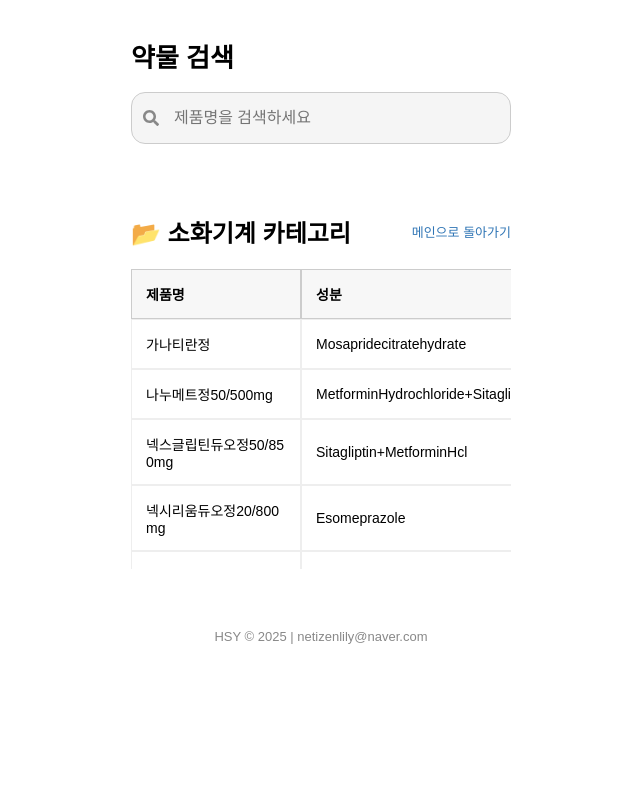
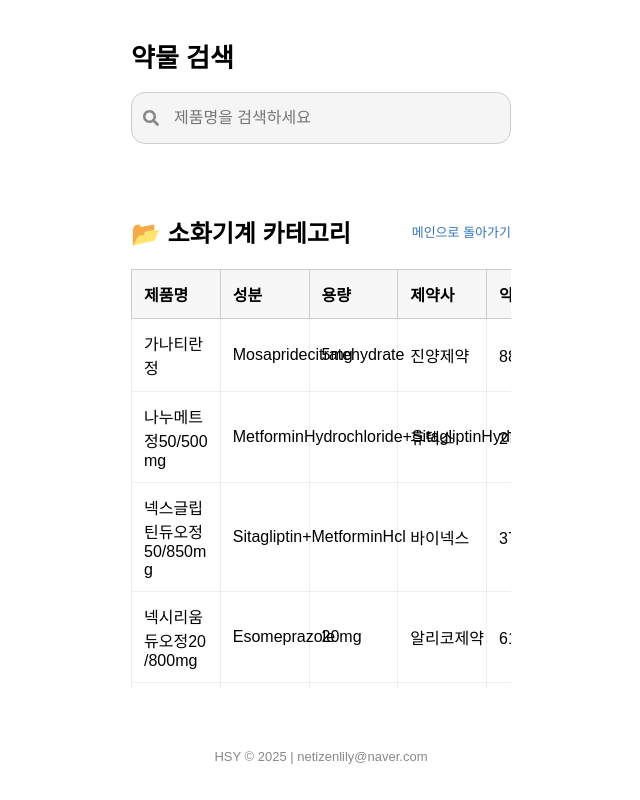
Before and after one commit to dasampharm/dasanpharm, a React (Create React App) app: page / in a window 1280 px wide. Both pictures are taken after a click on the button "소화기계". Shown: the whole page, without its empty margins (319-959 px from the left). Built offline with nearby package versions, Linux system fonts and the light colour scheme.

Commit message:
App.js 업데이트 하기

```diff
--- a/src/App.js
+++ b/src/App.js
@@ -1,3 +1,4 @@
+// 약물 검색 React App (복원 + 추가 수정)
 import React, { useState, useRef } from "react";
 import { FaSearch } from "react-icons/fa";
 import data from "./약물데이터.json";
@@ -66,6 +67,7 @@ function App() {
 
   return (
     <div style={{ padding: "20px", fontFamily: "sans-serif", maxWidth: "380px", margin: "0 auto" }}>
+      {/* 상단 검색창 */}
       <div style={{ position: "sticky", top: 0, zIndex: 10, backgroundColor: "#fff", paddingBottom: "10px" }}>
         <h1 style={{ fontSize: "26px" }}>약물 검색</h1>
         <div style={{ display: "flex", gap: "8px" }}>
@@ -77,16 +79,9 @@ function App() {
               value={query}
               onChange={handleInputChange}
               placeholder="제품명을 검색하세요"
-              style={{
-                width: "100%",
-                padding: "16px 16px 16px 42px",
-                fontSize: "16px",
-                border: "1px solid #ccc",
-                borderRadius: "14px",
-                backgroundColor: "#f5f5f5",
-                boxSizing: "border-box"
-              }}
+              style={{ width: "100%", padding: "16px 16px 16px 42px", fontSize: "16px", border: "1px solid #ccc", borderRadius: "14px", backgroundColor: "#f5f5f5", boxSizing: "border-box" }}
             />
+            {/* 검색 자동완성 리스트 */}
             <ul style={{ listStyle: "none", paddingLeft: 0, maxHeight: "160px", overflowY: "auto", border: suggestions.length > 0 ? "1px solid #ccc" : "none", margin: 0, background: "white", position: "absolute", top: "56px", zIndex: 2, borderRadius: "4px", width: "100%" }}>
               {suggestions.map((item, index) => (
                 <li key={index} onClick={() => handleSuggestionClick(item)} style={{ cursor: "pointer", padding: "10px 12px" }}>{item["제품명"]}</li>
@@ -96,6 +91,7 @@ function App() {
         </div>
       </div>
 
+      {/* 카테고리 및 안내사항 */}
       {!selectedDrug && !selectedCategory && (
         <>
           <h3 style={{ fontSize: "16px", marginTop: "30px", marginBottom: "10px" }}>약물 카테고리</h3>
@@ -107,13 +103,14 @@ function App() {
 
           <h3 style={{ fontSize: "16px", marginBottom: "10px" }}>안내사항</h3>
           <div style={{ backgroundColor: "#f9f9f9", border: "1px solid #ccc", borderRadius: "12px", padding: "20px", fontSize: "13px", lineHeight: "1.7" }}>
-            <p>다산팝에서 거래하는 약물 리스트입니다.</p>
+            <p>다산팜에서 거래하는 약물 리스트입니다.</p>
             <p>제품명 검색 시 동일 성분의 약물이 보여집니다.</p>
             <p>약가는 매일 영업일 10시 경에 업데이트됩니다.</p>
           </div>
         </>
       )}
 
+      {/* 검색 결과 테이블 */}
       {(selectedDrug || selectedCategory) && (
         <div style={{ marginTop: "40px", width: "100%", overflowX: "auto" }}>
           <div style={{ display: "flex", justifyContent: "space-between", alignItems: "center" }}>
@@ -122,66 +119,35 @@ function App() {
           </div>
 
           {selectedDrug && (
-            <label>
-              <input type="checkbox" checked={sameDoseOnly} onChange={() => setSameDoseOnly(!sameDoseOnly)} /> &nbsp;동일 용량만 보기
-            </label>
+            <div style={{ marginTop: "8px", marginBottom: "30px" }}>
+              <label>
+                <input type="checkbox" checked={sameDoseOnly} onChange={() => setSameDoseOnly(!sameDoseOnly)} /> &nbsp;동일 용량만 보기
+              </label>
+            </div>
           )}
 
-          <div style={{ maxHeight: "300px", overflowY: "auto", position: "relative" }}>
-            <table style={{ minWidth: "800px", borderCollapse: "separate", borderSpacing: "0", fontSize: "14px", width: "100%" }}>
+          <div style={{ maxHeight: "420px", overflowY: "auto", position: "relative" }}>
+            <table style={{ width: "100%", minWidth: "800px", borderCollapse: "collapse", tableLayout: "fixed" }}>
               <thead>
                 <tr>
-                  <th style={{
-                    padding: "14px",
-                    border: "1px solid #ccc",
-                    backgroundColor: "#f7f7f7",
-                    textAlign: "left",
-                    position: "sticky",
-                    top: 0,
-                    left: 0,
-                    zIndex: 4,
-                    maxWidth: "10em",
-                    whiteSpace: "normal",
-                    overflowWrap: "break-word",
-                    wordBreak: "keep-all"
-                  }}>제품명</th>
+                  <th style={{ position: "sticky", top: 0, left: 0, zIndex: 4, backgroundColor: "#f7f7f7", padding: "12px", border: "1px solid #ccc", textAlign: "left", maxWidth: "10em", whiteSpace: "normal", overflowWrap: "break-word", wordBreak: "keep-all" }}>제품명</th>
                   {["성분", "용량", "제약사", "약가", "요율", "환산액", "품절", "비고"].map((label, i) => (
-                    <th key={i} style={{
-                      padding: "14px",
-                      border: "1px solid #ccc",
-                      backgroundColor: "#f7f7f7",
-                      textAlign: "left",
-                      position: "sticky",
-                      top: 0,
-                      zIndex: 2,
-                      whiteSpace: "nowrap"
-                    }}>{label}</th>
+                    <th key={i} style={{ position: "sticky", top: 0, backgroundColor: "#f7f7f7", zIndex: 2, padding: "12px", border: "1px solid #ccc", textAlign: "left", whiteSpace: "nowrap" }}>{label}</th>
                   ))}
                 </tr>
               </thead>
               <tbody>
                 {getFilteredDrugs().map((drug, index) => (
                   <tr key={index}>
-                    <td style={{
-                      padding: "14px",
-                      border: "1px solid #eee",
-                      maxWidth: "10em",
-                      whiteSpace: "normal",
-                      overflowWrap: "break-word",
-                      wordBreak: "keep-all",
-                      position: "sticky",
-                      left: 0,
-                      background: "#fff",
-                      zIndex: 1
-                    }}>{drug["제품명"]}</td>
-                    <td style={{ padding: "14px", border: "1px solid #eee", whiteSpace: "nowrap" }}>{drug["성분"]}</td>
-                    <td style={{ padding: "14px", border: "1px solid #eee", whiteSpace: "nowrap" }}>{drug["용량"]}</td>
-                    <td style={{ padding: "14px", border: "1px solid #eee", whiteSpace: "nowrap" }}>{drug["제약사"]}</td>
-                    <td style={{ padding: "14px", border: "1px solid #eee", whiteSpace: "nowrap" }}>{drug["약가"]}</td>
-                    <td style={{ padding: "14px", border: "1px solid #eee", whiteSpace: "nowrap" }}>{drug["요율"]}</td>
-                    <td style={{ padding: "14px", border: "1px solid #eee", whiteSpace: "nowrap" }}>{drug["환산액"]}</td>
-                    <td style={{ padding: "14px", border: "1px solid #eee", whiteSpace: "nowrap" }}>{drug["품절"]}</td>
-                    <td style={{ padding: "14px", border: "1px solid #eee", whiteSpace: "nowrap" }}>{drug["비고"]}</td>
+                    <td style={{ position: "sticky", left: 0, backgroundColor: "#fff", zIndex: 1, padding: "12px", border: "1px solid #eee", maxWidth: "10em", whiteSpace: "normal", overflowWrap: "break-word", wordBreak: "keep-all" }}>{drug["제품명"]}</td>
+                    <td style={{ padding: "12px", border: "1px solid #eee", whiteSpace: "nowrap" }}>{drug["성분"]}</td>
+                    <td style={{ padding: "12px", border: "1px solid #eee", whiteSpace: "nowrap" }}>{drug["용량"]}</td>
+                    <td style={{ padding: "12px", border: "1px solid #eee", whiteSpace: "nowrap" }}>{drug["제약사"]}</td>
+                    <td style={{ padding: "12px", border: "1px solid #eee", whiteSpace: "nowrap" }}>{drug["약가"]}</td>
+                    <td style={{ padding: "12px", border: "1px solid #eee", whiteSpace: "nowrap" }}>{drug["요율"]}</td>
+                    <td style={{ padding: "12px", border: "1px solid #eee", whiteSpace: "nowrap" }}>{drug["환산액"]}</td>
+                    <td style={{ padding: "12px", border: "1px solid #eee", whiteSpace: "nowrap" }}>{drug["품절"]}</td>
+                    <td style={{ padding: "12px", border: "1px solid #eee", whiteSpace: "nowrap" }}>{drug["비고"]}</td>
                   </tr>
                 ))}
               </tbody>
@@ -190,6 +156,7 @@ function App() {
         </div>
       )}
 
+      {/* 푸터 */}
       <footer style={{ marginTop: "60px", fontSize: "13px", color: "#888", textAlign: "center" }}>
         HSY © 2025 | netizenlily@naver.com
       </footer>
```
